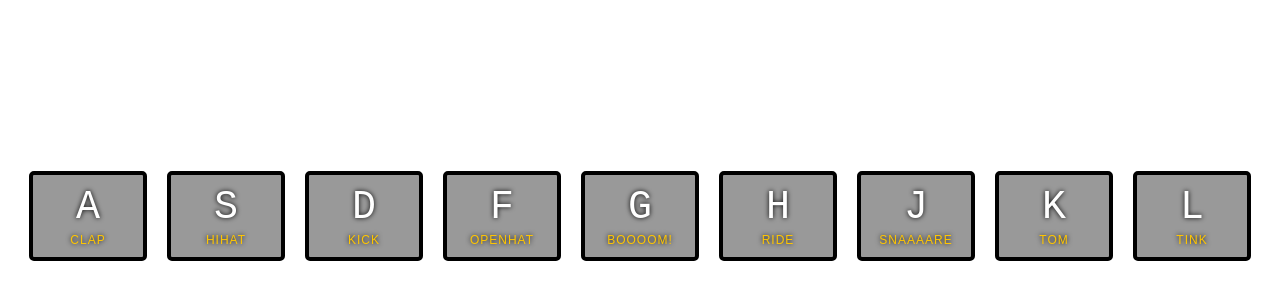
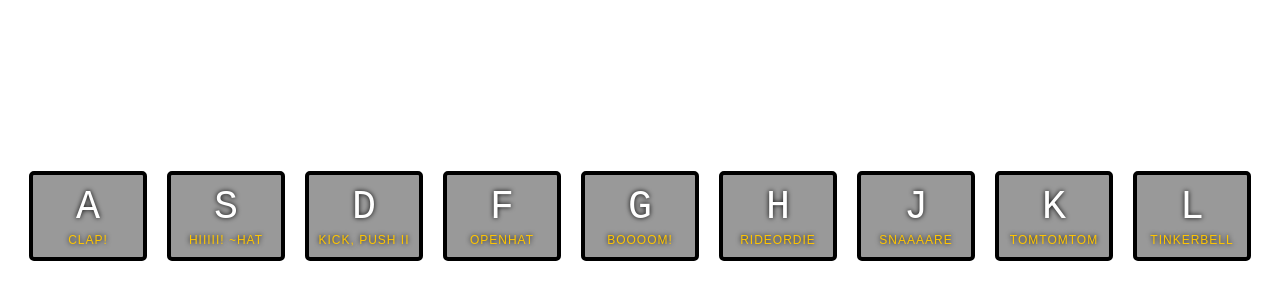
Before and after one commit to rllzrc/js30, a plain HTML site: page drumKit/index.html in a window 1280 px wide. Shown: the part 184-484 px from the top of the page. Drawn offline with Linux system fonts and the light colour scheme.

Commit message:
update html data-key span attributes

```diff
--- a/drumKit/index.html
+++ b/drumKit/index.html
@@ -10,15 +10,15 @@
     <div class='keys'>
       <div data-key='65' class='key'>
         <kbd>A</kbd>
-        <span class='sound'>clap</span>
+        <span class='sound'>clap!</span>
       </div>
       <div data-key='83' class='key'>
         <kbd>S</kbd>
-        <span class='sound'>hihat</span>
+        <span class='sound'>hiiiii! ~hat</span>
       </div>
       <div data-key='68' class='key'>
         <kbd>D</kbd>
-        <span class='sound'>kick</span>
+        <span class='sound'>kick, push ii</span>
       </div>
       <div data-key='70' class='key'>
         <kbd>F</kbd>
@@ -30,7 +30,7 @@
       </div>
       <div data-key='72' class='key'>
         <kbd>H</kbd>
-        <span class='sound'>ride</span>
+        <span class='sound'>rideORdie</span>
       </div>
       <div data-key='74' class='key'>
         <kbd>J</kbd>
@@ -38,11 +38,11 @@
       </div>
       <div data-key='75' class='key'>
         <kbd>K</kbd>
-        <span class='sound'>tom</span>
+        <span class='sound'>tomTomTom</span>
       </div>
       <div data-key='76' class='key'>
         <kbd>L</kbd>
-        <span class='sound'>tink</span>
+        <span class='sound'>tinkERBELL</span>
       </div>
     </div>
 
```
